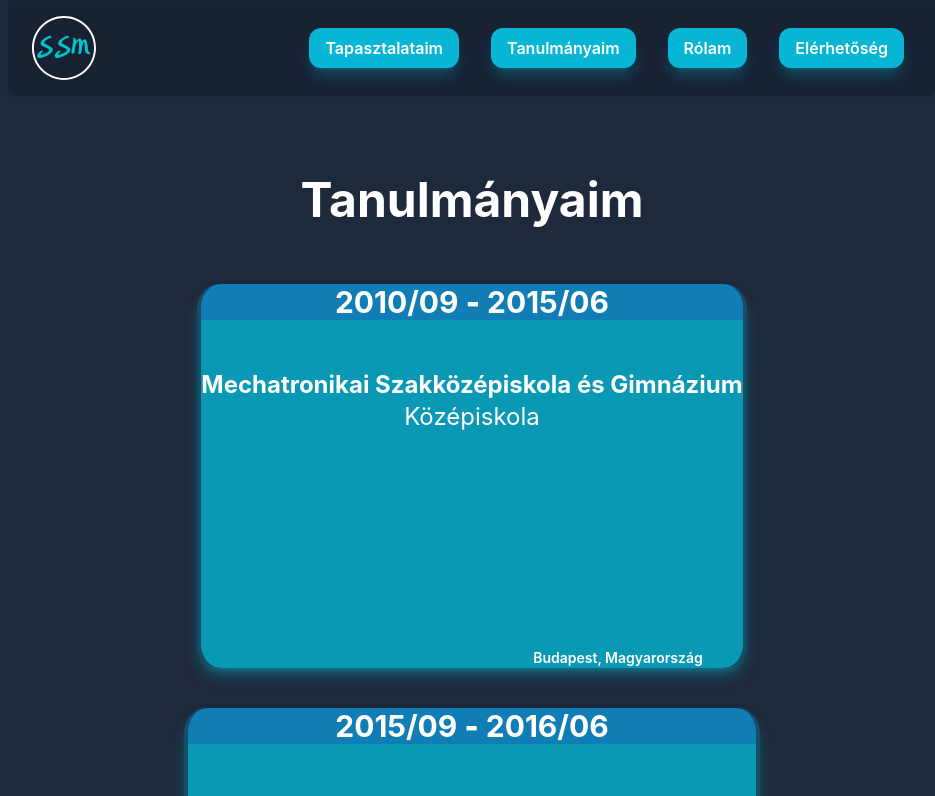
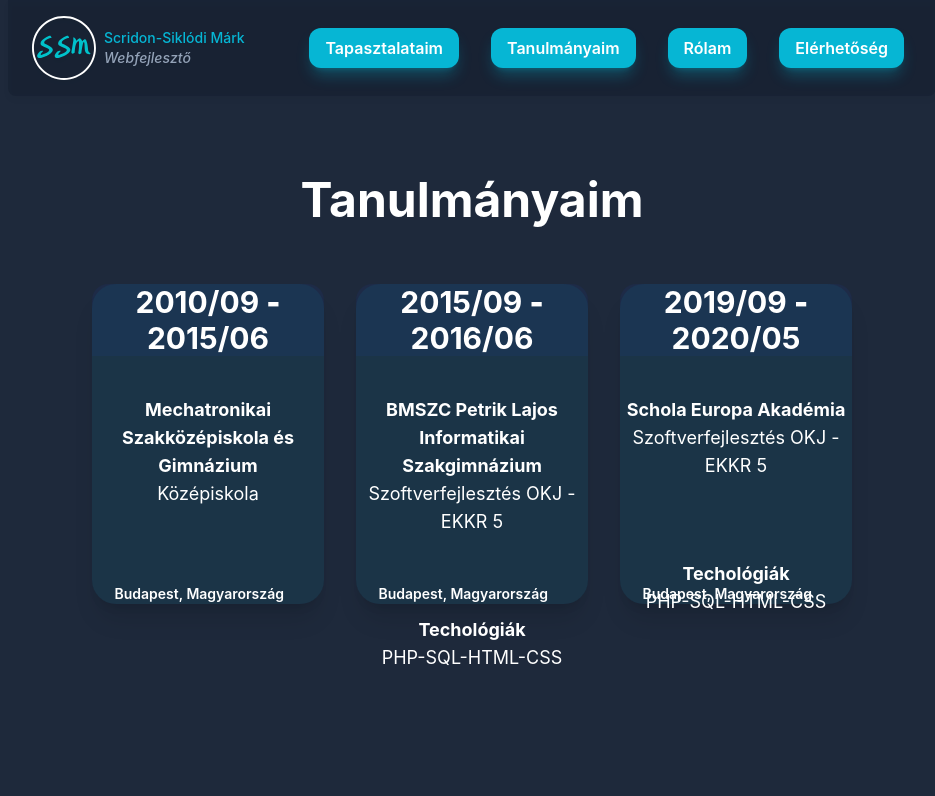
Before and after one commit to SMark2256/ReactCV, a Next.js app: page /educations in a window 1280 px wide. Shown: the top 796 px of the page, without its empty margins (168-1103 px from the left). Built offline with nearby package versions, Linux system fonts and the light colour scheme.

Commit message:
card style

```diff
--- a/components/Layout.jsx
+++ b/components/Layout.jsx
@@ -3,9 +3,9 @@ import Navbar from "./navbar/Navbar.jsx";
 
 const Layout = ({ children}) => {
       return (
-            <div className="text-white w-auto xl:ml-44 xl:mr-44">
+            <div className="text-white w-auto xl:ml-44 xl:mr-44 ">
                   <Navbar />
-                  <div className='text-center text-lg md:text-2xl xl:text-4xl py-20'>{ children }</div>
+                  <div className='text-center text-lg md:text-2xl xl:text-4xl py-20 z-10'>{ children }</div>
                   <Footer />
             </div>
        )
--- a/components/educations/EducationsComp.jsx
+++ b/components/educations/EducationsComp.jsx
@@ -2,7 +2,7 @@ import { educationElements } from "./EducationsElements.jsx"
 
 const EducationsComp = () => {
         return (
-          <div className="grid grid-rows-4 grid-flow-col">
+          <div>
             {educationElements}
           </div>
         )
--- a/components/educations/EducationsElements.jsx
+++ b/components/educations/EducationsElements.jsx
@@ -2,16 +2,16 @@ import { educationListElements_HU, educationListElements_ENG } from "../../store
 
 export const educationElements =  educationListElements_HU.map((education) => {
       return (
-                          <div className="relative cursor-pointer inline-flex flex-col border-l-4 border-r-4 border-cyan-900 bg-cyan-500/80 hover:bg-teal-800/30 hover:border-teal-500/50 hover:shadow-teal-500/40 shadow-lg shadow-cyan-500/40 rounded-3xl align-middle mx-auto w-auto h-96 mb-10 items-center">
-                                <h1 className="justify-end font-bold text-3xl w-full rounded-t-2xl bg-blue-800/30">{education.start} <strong>-</strong> {education.end}</h1>
+                          <div className="relative cursor-pointer inline-flex flex-col border-cyan-900 bg-cyan-900/30 hover:bg-teal-800/30 hover:border-teal-500/50 hover:shadow-teal-500/40 shadow-xl shadow-black-500/80 rounded-3xl align-middle mx-4 w-1/4 h-80 mb-10 items-center">
+                                <h1 className=" text-3xl justify-end font-bold w-full rounded-t-2xl bg-blue-800/10">{education.start} <strong>-</strong> {education.end}</h1>
                             <div className="flex flex-col items-center justify-center">
-                              <div className="py-10 pb-10">
-                                <a className="text-2xl font-bold" href={education.url} target="_blank">{education.school}</a>
-                                <p className="text-2xl">{education.level}</p>
+                              <div className="text-lg py-10 pb-10">
+                                <a className=" font-bold" href={education.url} target="_blank">{education.school}</a>
+                                <p className="">{education.level}</p>
                               </div>
-                              <div className="py-10 pb-10">
-                                <p className="text-2xl font-bold">{education.techonology ? "Techológiák" : ""}</p>
-                                <p className="text-2xl">{education.techonology}</p>
+                              <div className="text-lg py-10 pb-10">
+                                <p className=" font-bold">{education.techonology ? "Techológiák" : ""}</p>
+                                <p className="">{education.techonology}</p>
                               </div>
                               <div className="absolute text-sm bottom-0 right-10">
                                 <h2 className="font-semibold">{education.location}</h2>
--- /dev/null
+++ b/components/navbar/NavBarLogo.jsx
@@ -0,0 +1,10 @@
+import NavLink from "./NavLink"
+import Image from 'next/image'
+
+const NavBarLogo = ({src}) => {
+    return (
+        <NavLink to="/"><Image className={'text-2xl font-semibold'}  src={src} href="/" width={80} height={80}/></NavLink>
+     )
+}
+
+export default NavBarLogo
--- a/components/navbar/NavBarMode.jsx
+++ b/components/navbar/NavBarMode.jsx
@@ -1,13 +1,13 @@
 import NavLink from './NavLink.jsx'
 
-const NavBarMode = ({ stylemode, onClick }) => {
+const NavBarMode = ({ stylemode, onClick, open }) => {
 
     const desktopMode = "mx-4 rounded-xl bg-cyan-500 shadow-lg shadow-cyan-500/30 hover:bg-teal-600 hover:shadow-teal-700 duration-200 text-white font-semibold py-2 px-4"
-    const mobileMode = "text-3xl text-center text-white font-semibold my-2 bg-cyan-500 shadow-lg shadow-cyan-500/30 hover:bg-teal-600 hover:shadow-teal-700 w-96 md:w-full  rounded-full"
+    const mobileMode = "text-3xl text-center text-white font-semibold my-2 bg-cyan-500 shadow-lg shadow-cyan-500/30 hover:bg-teal-600 hover:shadow-teal-700 w-full md:w-full rounded-xl"
 
     switch (stylemode) {
         case 'mobile':
-            stylemode = mobileMode
+            stylemode = open ? mobileMode : desktopMode
             break;
         case 'desktop':
             stylemode = desktopMode
--- /dev/null
+++ b/components/navbar/NavBarName.jsx
@@ -0,0 +1,14 @@
+const NavBarName = () => {
+    return (
+        <figcaption className="text-sm absolute w-44 left-24 md:text-sm font-medium pointer-events-none">
+            <div className='text-cyan-500 dark:text-cyan-400'>
+                Scridon-Siklódi Márk
+            </div>
+            <div className='text-slate-400 dark:text-slate-700 italic'>
+                Webfejlesztő
+            </div>
+        </figcaption>
+     );
+}
+
+export default NavBarName;
--- a/components/navbar/Navbar.jsx
+++ b/components/navbar/Navbar.jsx
@@ -1,7 +1,8 @@
 import { useState } from 'react'
 import NavBarMode from './NavBarMode.jsx'
-import NavLink from './NavLink.jsx'
-import Image from 'next/image'
+import NavBarLogo from './NavBarLogo.jsx'
+import NavBarName from './NavBarName.jsx'
+
 
 const Navbar = () => {
 
@@ -10,11 +11,11 @@ const Navbar = () => {
     const MobileNav = ({open, setOpen}) => {
         return (
             <div className={`absolute top-0 left-0 h-screen w-full  bg-slate-800 transform ${open ? "-translate-x-0" : "-translate-x-full hidden"} transition-transform duration-300 ease-in-out filter drop-shadow-md `}>
-                <div className="flex items-center justify-center filter bg-slate-900 h-20 md:hidden"> {/*logo container*/}
-                <NavLink to="/"><Image className="text-2xl font-semibold" src="/logo.svg" href="/" width={80} height={80} onClick={() => setTimeout(() => {setOpen(!open)}, 100)}/></NavLink>
+                <div className="flex items-center justify-center filter bg-slate-900/30 h-24 md:hidden"> {/*logo container*/}
+                <NavBarLogo src="/logo.svg" onClick={() => setTimeout(() => {setOpen(!open)}, 100)}/>
                 </div>
-                <div className="flex flex-col ml-4 py-16">
-                    <NavBarMode stylemode="mobile" onClick={() => setTimeout(() => {setOpen(!open)}, 100)}/>
+                <div className="flex flex-col bg-slate-500 h-screen w-full absolute left-0 py-16 z-20">
+                    <NavBarMode stylemode="mobile" open={open} onClick={() => setTimeout(() => {setOpen(!open)}, 100)}/>
                 </div>
             </div>
         )
@@ -23,9 +24,13 @@ const Navbar = () => {
     return (
         <nav className="flex filter drop-shadow-md bg-slate-900/30 rounded-b-lg px-4 py-4 h-24 items-center">
             <MobileNav open={open} setOpen={setOpen}/>
-            <div className="w-3/12 flex items-center">
-            <NavLink to="/"><Image className={'text-2xl font-semibold'} src="/logo.svg" href="/" width={80} height={80}/></NavLink>
+
+            <div className={open ? "hidden" : "w-3/12 flex items-center" }>
+            <NavBarLogo src="/logo.svg"/>
+            <NavBarName/>
             </div>
+
+
             <div className="w-9/12 flex justify-end items-center">
 
                 <div className="z-50 flex relative w-8 h-8 flex-col justify-between items-center md:hidden" onClick={() => {setOpen(!open)}}>
@@ -36,7 +41,7 @@ const Navbar = () => {
                 </div>
 
                 <div className="hidden md:flex">
-                <NavBarMode stylemode="desktop" />
+                <NavBarMode stylemode="desktop" open={open} />
                 </div>
             </div>
         </nav>
--- a/components/works/WorksComp.jsx
+++ b/components/works/WorksComp.jsx
@@ -2,7 +2,7 @@ import { WorkElements } from "./WorksElements";
 
 const WorksComp = () => {
         return (
-          <div>
+          <div className="col-start-1 md:col-start-2">
             {WorkElements}
           </div>
         )
--- a/components/works/WorksElements.jsx
+++ b/components/works/WorksElements.jsx
@@ -2,7 +2,7 @@ import { workListElements_HU, workListElements_ENG } from "../../store/works_dat
 
 export const WorkElements =  workListElements_HU.map((work) => {
       return (
-                          <div className="relative cursor-pointer inline-flex flex-col border-l-4 border-r-4 border-cyan-900 bg-cyan-500/80 hover:bg-teal-800/30 hover:border-teal-500/50 hover:shadow-teal-500/40 shadow-lg shadow-cyan-500/40 rounded-3xl align-middle mx-5 md:mx-5 w-96 md:w-96 h-56 mb-10 items-center">
+                          <div className="relative cursor-pointer inline-flex flex-col border-cyan-900 bg-cyan-900/30 hover:bg-teal-800/30 hover:border-teal-500/50 hover:shadow-teal-500/40 shadow-xl shadow-black-500/80 rounded-3xl mx-5 md:mx-5 w-96 md:w-96 h-56 mb-10">
                                 <p className="text-3xl justify-end font-bold bg-blue-800/30 w-full rounded-t-2xl">{work.start} <strong>-</strong> {work.end}</p>
                             <div className="flex flex-col items-center justify-center">
                                 <h1 className="text-2xl font-bold py-10 pb-10 ">{work.position}</h1>
--- a/pages/works.jsx
+++ b/pages/works.jsx
@@ -4,10 +4,14 @@ import WorksComp from "../components/works/WorksComp.jsx"
 const Works = () => {
       return (
       <>
-            <div className='pb-10'>
-                  <h1 className='font-bold text-5xl pb-5'> Tapasztalataim </h1>
+            <div className="items-center align-middle">
+                  <div className='pb-10'>
+                        <h1 className='font-bold text-5xl pb-5'> Tapasztalataim </h1>
+                  </div>
+                  <div className="">
+                  <WorksComp/>
+                  </div>
             </div>
-            <WorksComp/>
       </>
 
        );
--- a/tailwind.config.js
+++ b/tailwind.config.js
@@ -5,8 +5,12 @@ module.exports = {
     './pages/**/*.{js,jsx}',
     './components/**/*.{js,jsx}'
   ],
-  darkMode: false, // or 'media' or 'class'
+  darkMode: true, // or 'media' or 'class'
   theme: {
+    fontFamily: {
+      display: ['Pally', 'Comic Sans MS', 'sans-serif'],
+      body: ['Pally', 'Comic Sans MS', 'sans-serif'],
+    },
     extend: {},
   },
   variants: {
```
